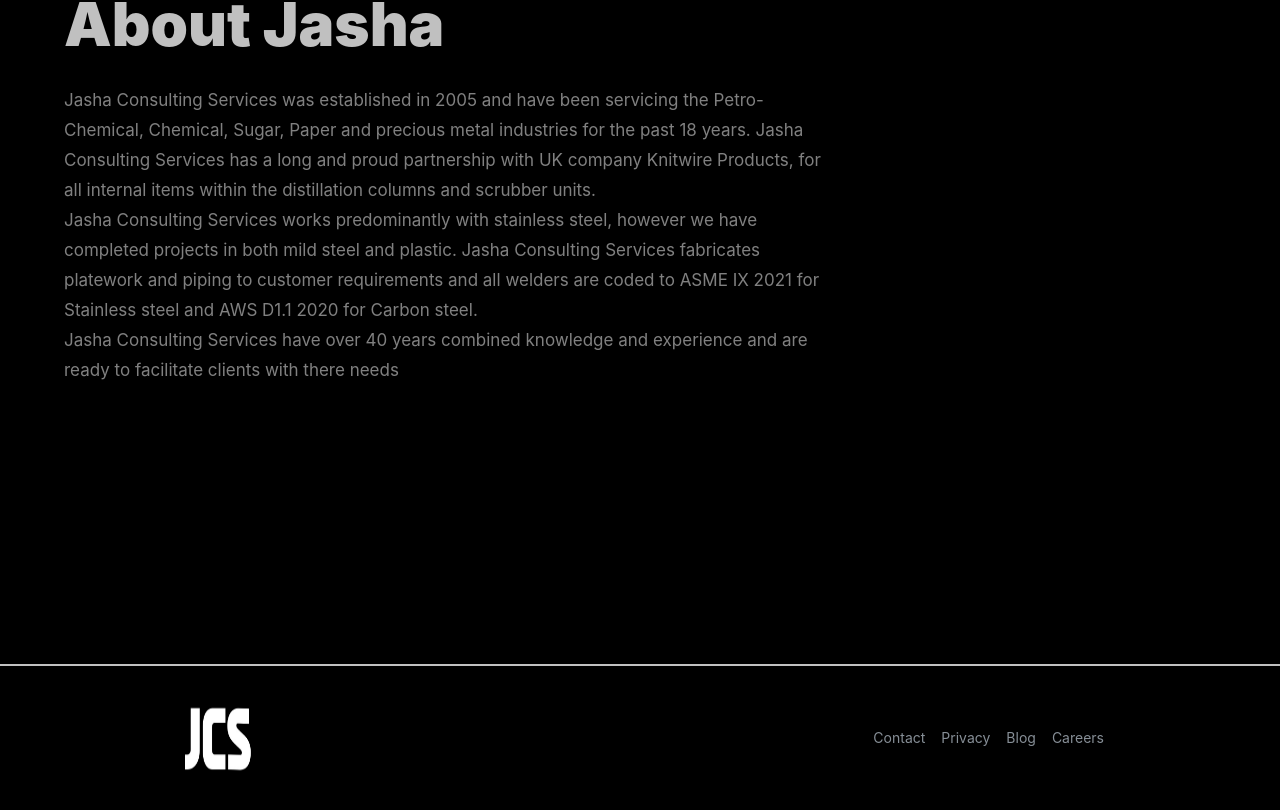
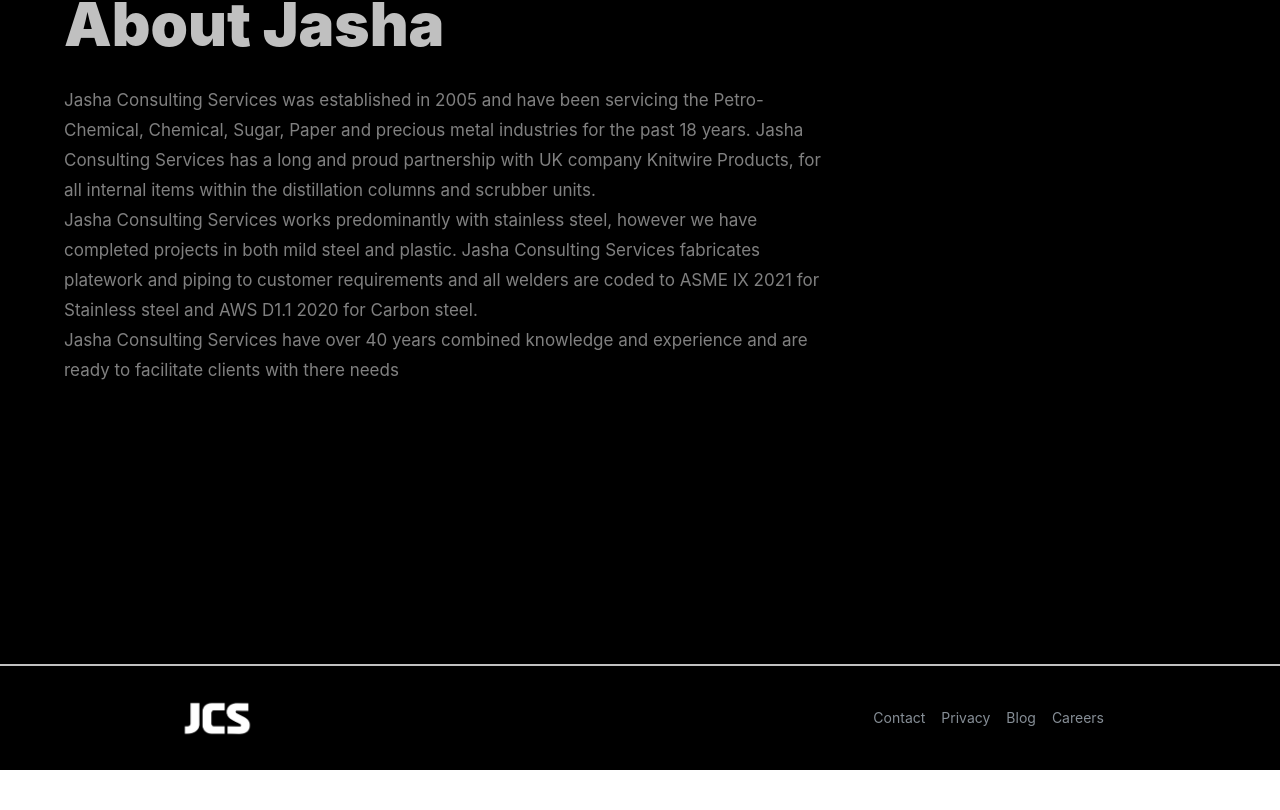
Before and after one commit to CodingDyl/JashaWeb, a React (Vite) app: page / in a window 1280 px wide. Shown: the part 936-1746 px from the top of the page. After the commit the page ends 1706 px from the top, so only its background shows below. Built offline with nearby package versions, Linux system fonts and the light colour scheme.

Commit message:
updated footer logo

```diff
--- a/src/components/Footer/Footer.jsx
+++ b/src/components/Footer/Footer.jsx
@@ -25,7 +25,7 @@
   return (
     <div className={classes.footer}>
       <Container className={classes.inner}>
-        <img src={logo_bg} alt='logo' size={5} className='w-20 h-20' />
+        <img src={logo_bg} alt='logo' size={5} className='h-10 object-contain' />
         <Group className={classes.links}>{items}</Group>
       </Container>
     </div>
--- a/src/components/HomePage.jsx
+++ b/src/components/HomePage.jsx
@@ -17,7 +17,7 @@
         <nav className={`${styles.paddingX} w-full flex items-center py-5 fixed top-0 z-20 bg-[rgba(0, 0, 0, 0.6)]`}>
       <div className="w-full flex justify-between items-center max-w-7xl mx-auto">
         <Link to="/" className="flex items-center gap-2" onClick={() => { setActive(""); window.scrollTo(0, 0); }}>
-          <img src={logo_bg} alt="logo" className="h-10 object-contain" />
+          <img src={logo_bg} alt="logo" className="h-10 object-contain border-0" />
         </Link>
         <ul className="list-none hidden sm:flex flex-row gap-10 items-center">
           {navLinks.map((link) => (
```
